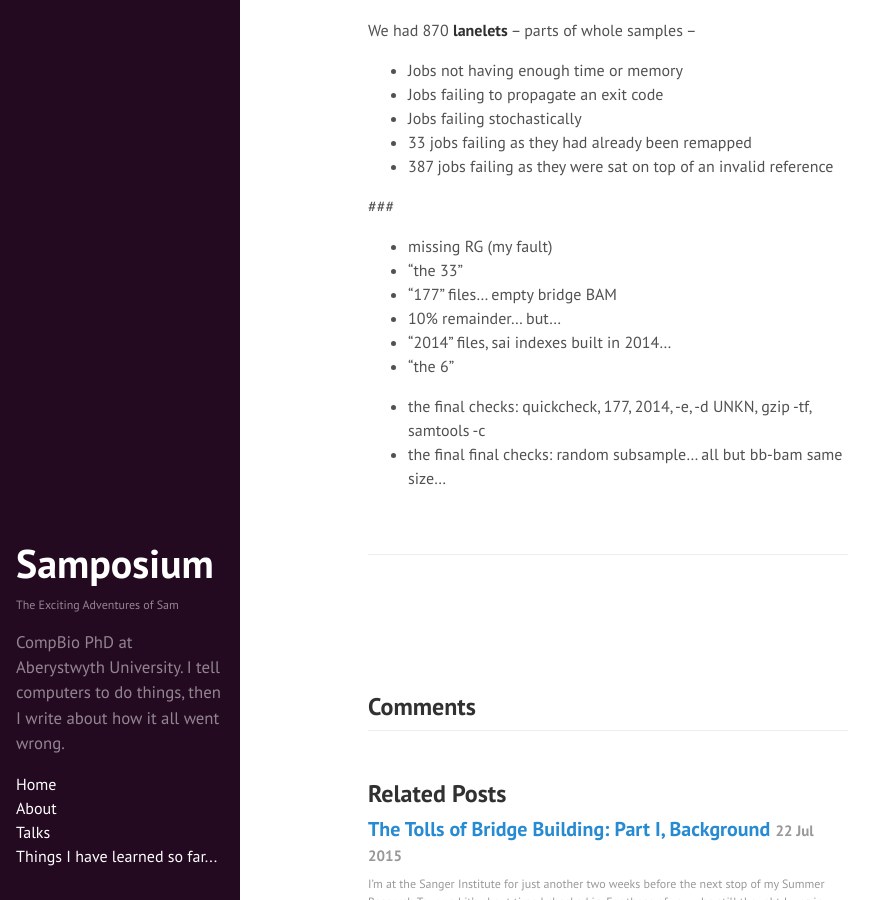
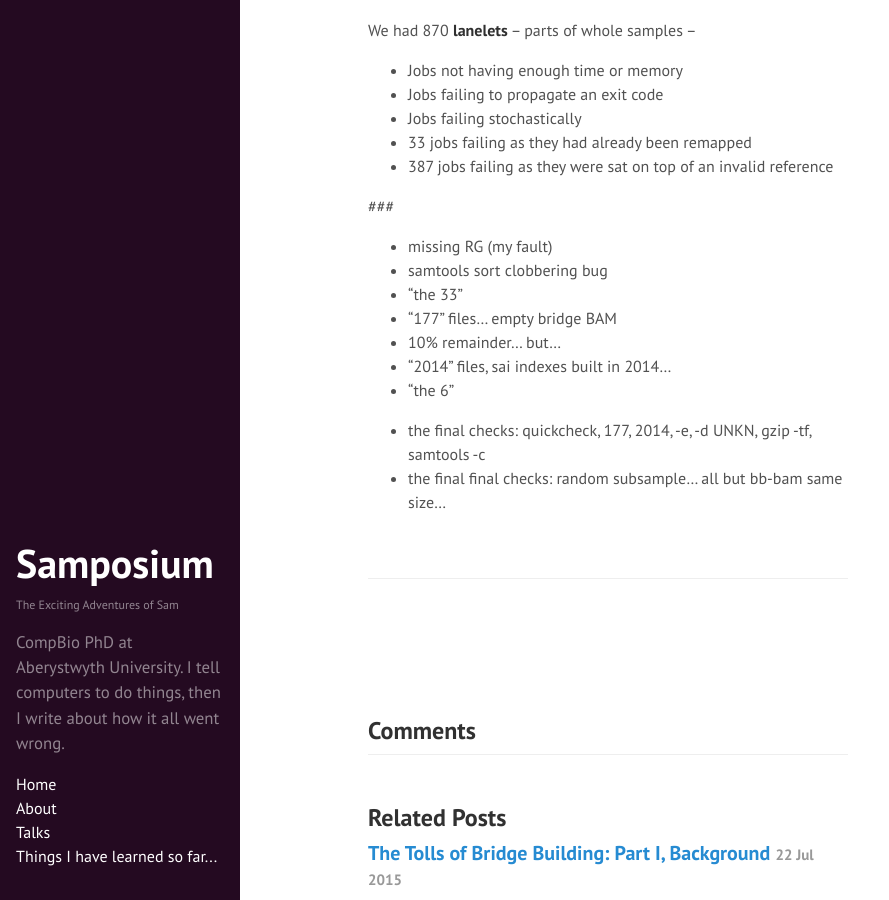
Before and after one commit to SamStudio8/samstudio8.github.io.off, a Jekyll site: the page built from _posts/2015-07-23-bridgebuilding-p2.md, in a window 1280 px wide and 900 px high, scrolled down 3500 px. Shown: the whole window, without its empty margins (0-889 px from the left). Built offline with Jekyll 4.4.1, drawn with Linux system fonts in a browser that asks for light colours; Markdown is read by kramdown in place of the engine named in the settings; comment, search, counter and statistics services are not loaded.

Commit message:
Update 2015-07-23-bridgebuilding-p2.md

```diff
--- a/_posts/2015-07-23-bridgebuilding-p2.md
+++ b/_posts/2015-07-23-bridgebuilding-p2.md
@@ -90,6 +90,7 @@ We had 870
 
 ###
 * missing RG (my fault)
+* samtools sort clobbering bug
 * "the 33"
 * "177" files... empty bridge BAM
 * 10% remainder... but...
```
